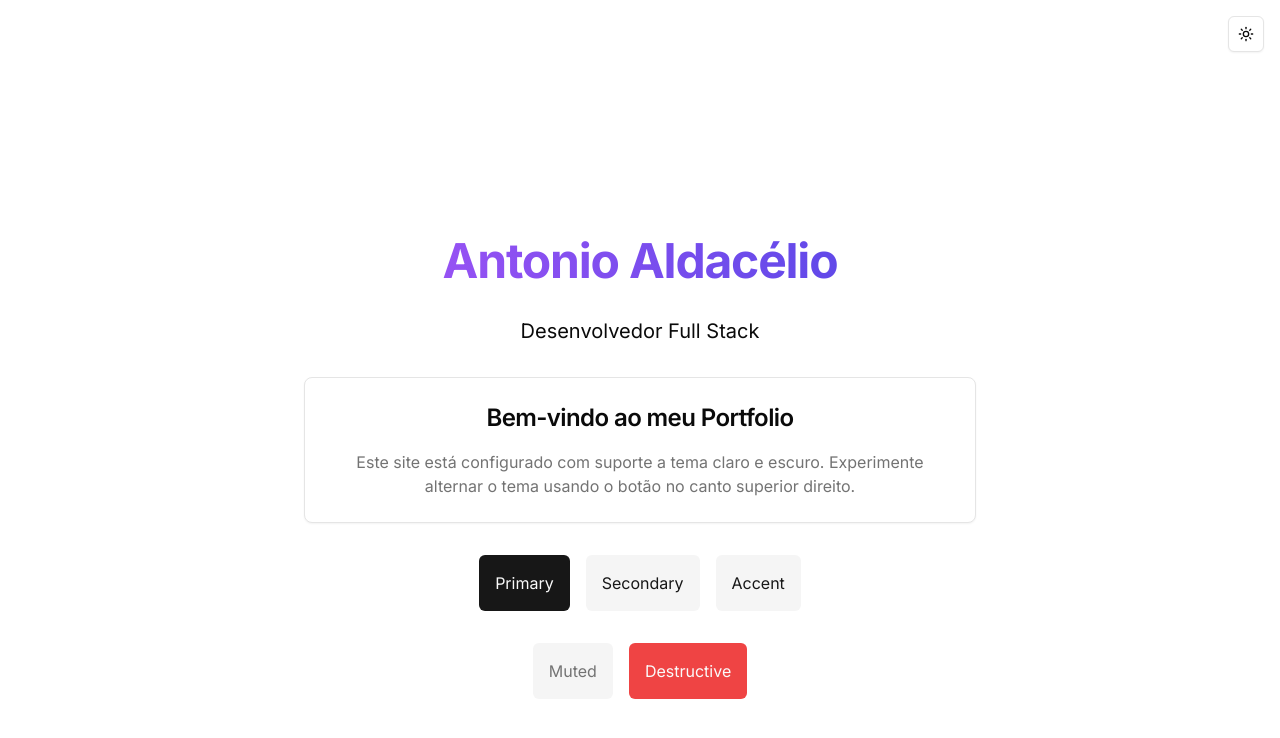
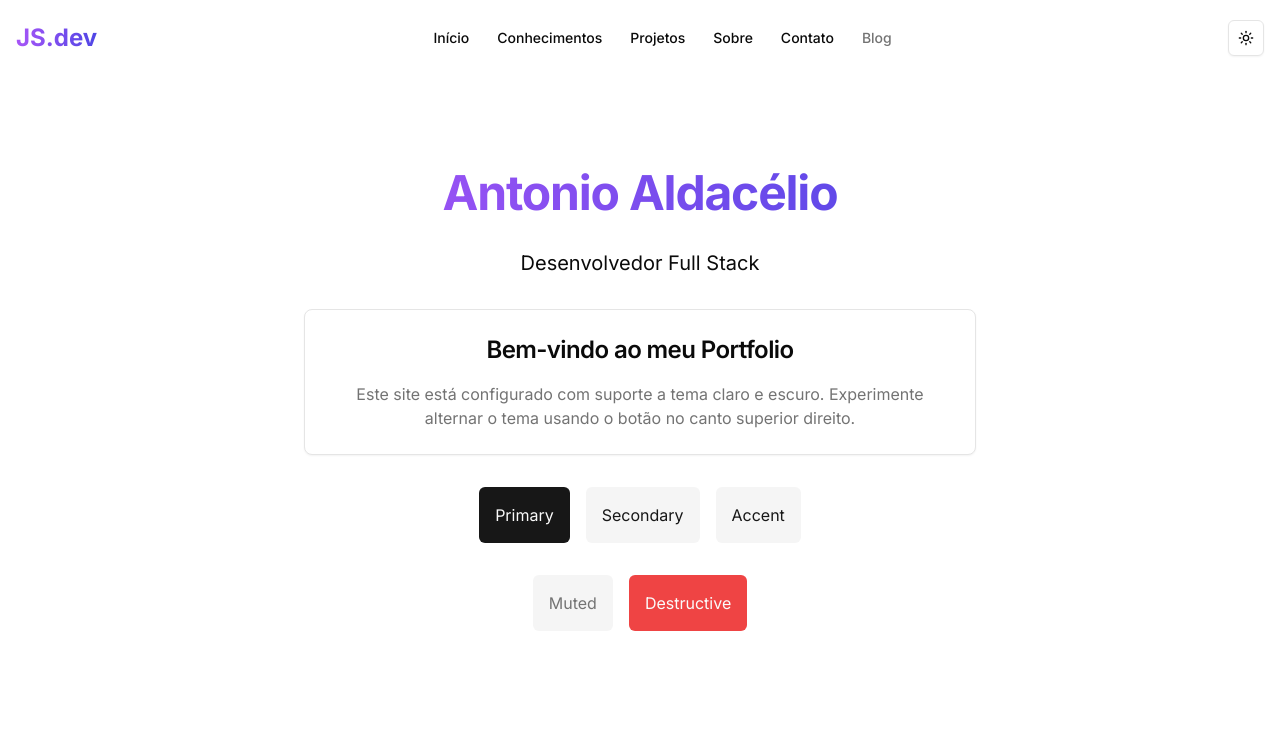
Before and after one commit to Aldacelio/meu-portfolio, a Next.js app in the folder frontend/: page / in a window 1280 px wide. Shown: the top 738 px of the page. Built offline with nearby package versions, Linux system fonts and the light colour scheme.

Commit message:
feat: implement navbar and update layout

```diff
--- a/frontend/app/layout.tsx
+++ b/frontend/app/layout.tsx
@@ -2,7 +2,8 @@ import type { Metadata } from "next"
 import { Inter } from 'next/font/google'
 import "./globals.css"
 import { ThemeProvider } from "@/components/theme-provider"
-import { ThemeToggle } from "@/components/theme-toggle"
+import Navbar from "@/components/navbar";
+import Footer from "@/components/footer";
 
 const inter = Inter({ subsets: ["latin"] })
 
@@ -26,9 +27,7 @@ export default function RootLayout({
           disableTransitionOnChange
         >
           <div className="min-h-screen flex flex-col">
-            <header className="p-4 flex justify-end">
-              <ThemeToggle />
-            </header>
+            <Navbar />
             <main className="flex-grow">
               {children}
             </main>
--- /dev/null
+++ b/frontend/components/navbar.tsx
@@ -0,0 +1,113 @@
+"use client"
+
+import { useState, useEffect } from "react"
+import Link from "next/link"
+import { usePathname } from "next/navigation"
+import { Button } from "@/components/ui/button"
+import { ThemeToggle } from "@/components/theme-toggle"
+import { Menu, X } from "lucide-react"
+import { cn } from "@/lib/utils"
+
+const navItems = [
+  { label: "Início", href: "/" },
+  { label: "Conhecimentos", href: "/#skills" },
+  { label: "Projetos", href: "/#projects" },
+  { label: "Sobre", href: "/#about" },
+  { label: "Contato", href: "/#contact" },
+  { label: "Blog", href: "/blog" },
+]
+
+export default function Navbar() {
+  const [isScrolled, setIsScrolled] = useState(false)
+  const [isMobileMenuOpen, setIsMobileMenuOpen] = useState(false)
+  const pathname = usePathname()
+
+  useEffect(() => {
+    const handleScroll = () => {
+      setIsScrolled(window.scrollY > 10)
+    }
+
+    window.addEventListener("scroll", handleScroll)
+    return () => window.removeEventListener("scroll", handleScroll)
+  }, [])
+
+  const isActive = (href: string) => {
+    if (href === "/") return pathname === "/"
+    if (href.startsWith("/#")) return pathname === "/"
+    return pathname.startsWith(href)
+  }
+
+  return (
+    <header
+      className={cn(
+        "fixed top-0 left-0 right-0 z-50 transition-all duration-300",
+        isScrolled ? "bg-background/80 backdrop-blur-md shadow-sm py-3" : "bg-transparent py-5",
+      )}
+    >
+      <div className="container px-4 mx-auto">
+        <div className="flex items-center justify-between">
+          <Link
+            href="/"
+            className="text-2xl font-bold bg-clip-text text-transparent bg-gradient-to-r from-purple-500 to-indigo-600"
+          >
+            JS.dev
+          </Link>
+
+          <nav className="hidden md:flex items-center space-x-1">
+            {navItems.map((item) => (
+              <Button
+                key={item.href}
+                variant="ghost"
+                size="sm"
+                asChild
+                className={cn(
+                  "text-sm font-medium transition-colors",
+                  isActive(item.href) ? "text-foreground" : "text-muted-foreground hover:text-foreground",
+                )}
+              >
+                <Link href={item.href}>{item.label}</Link>
+              </Button>
+            ))}
+          </nav>
+
+          <div className="flex items-center space-x-2">
+            <ThemeToggle />
+
+            <Button
+              variant="ghost"
+              size="icon"
+              className="md:hidden"
+              onClick={() => setIsMobileMenuOpen(!isMobileMenuOpen)}
+            >
+              {isMobileMenuOpen ? <X className="h-5 w-5" /> : <Menu className="h-5 w-5" />}
+              <span className="sr-only">Toggle menu</span>
+            </Button>
+          </div>
+        </div>
+      </div>
+
+      {/* Mobile menu */}
+      {isMobileMenuOpen && (
+        <div className="md:hidden bg-background border-t mt-2 py-4">
+          <nav className="container px-4 mx-auto flex flex-col space-y-3">
+            {navItems.map((item) => (
+              <Button
+                key={item.href}
+                variant="ghost"
+                size="sm"
+                asChild
+                className={cn(
+                  "justify-start text-base font-medium transition-colors",
+                  isActive(item.href) ? "text-foreground" : "text-muted-foreground hover:text-foreground",
+                )}
+                onClick={() => setIsMobileMenuOpen(false)}
+              >
+                <Link href={item.href}>{item.label}</Link>
+              </Button>
+            ))}
+          </nav>
+        </div>
+      )}
+    </header>
+  )
+}
```
